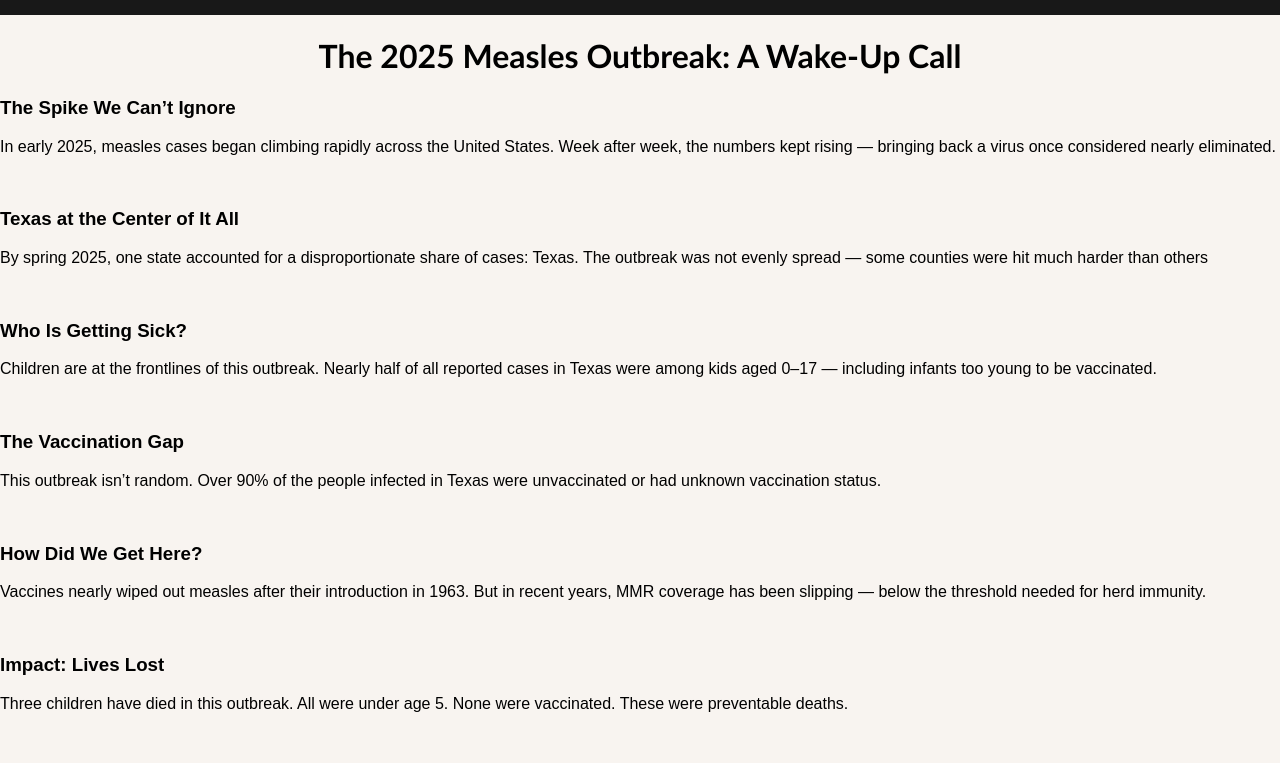
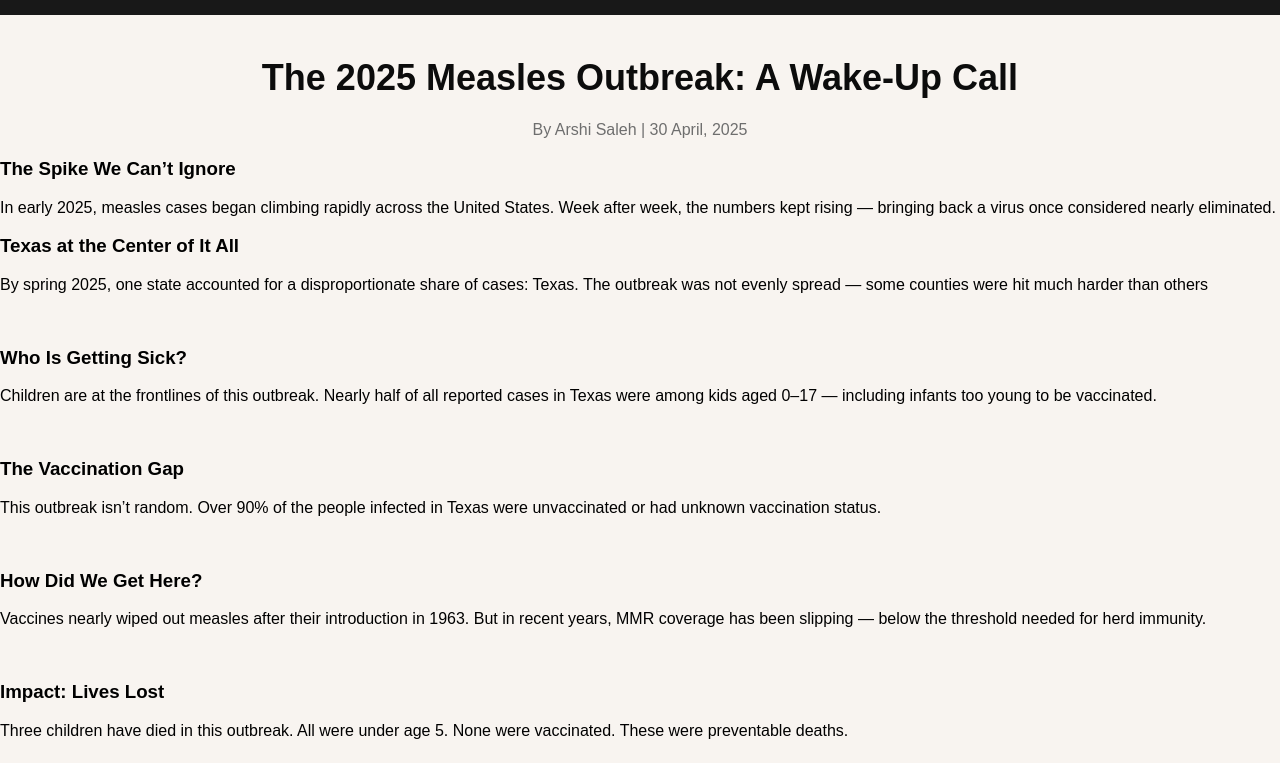
Before and after one commit to webpagearshi/Measles-Outbreak-in-US---2025, a plain HTML site: page index.html in a window 1280 px wide. Shown: the top 763 px of the page. Drawn offline with nearby package versions, Linux system fonts and the light colour scheme.

Commit message:
text edits

```diff
--- a/index.html
+++ b/index.html
@@ -15,14 +15,21 @@
     </head>
     <body onload="main()"></body>
     <section id="header"></section>
-    <h1 class="title">The 2025 Measles Outbreak: A Wake-Up Call</h1>
-    <h3>The Spike We Can’t Ignore</h3>
-    <p>
-        In early 2025, measles cases began climbing rapidly across the United
-        States. Week after week, the numbers kept rising — bringing back a virus
-        once considered nearly eliminated.
-    </p>
-    <br>
+    <div>
+        <h1>
+            <span class="title">The 2025 Measles Outbreak: A Wake-Up Call</span>
+        </h1>
+        <p class="byline"><span>By Arshi Saleh | 30 April, 2025</span></p>
+    </div>
+    <div>
+        <h3>The Spike We Can’t Ignore</h3>
+        <p>
+            In early 2025, measles cases began climbing rapidly across the
+            United States. Week after week, the numbers kept rising — bringing
+            back a virus once considered nearly eliminated.
+        </p>
+    </div>
+
     <h3>Texas at the Center of It All</h3>
     <p>
         By spring 2025, one state accounted for a disproportionate share of
--- a/style.css
+++ b/style.css
@@ -7,14 +7,21 @@ body {
     background-color: #181818;
     height: 15px;
 }
-h1.title {
-    font-family:
-        "Trebuchet MS",
-        "Lucida Sans Unicode",
-        "Lucida Grande",
-        "Lucida Sans",
-        Arial,
-        sans-serif;
+h1 {
+    text-align: center;
+    padding-top: 20px;
+}
+span.title {
+    font-family: Arial, Helvetica, sans-serif;
+    color: #0c0c0c;
     font-weight: 700;
+    font-size: 36px;
+    line-height: 1.2;
+}
+p.byline {
     text-align: center;
+    color: #6e6e6e;
+    font-size: 16px;
+    font-weight: 400;
+    font-style: normal;
 }
```
